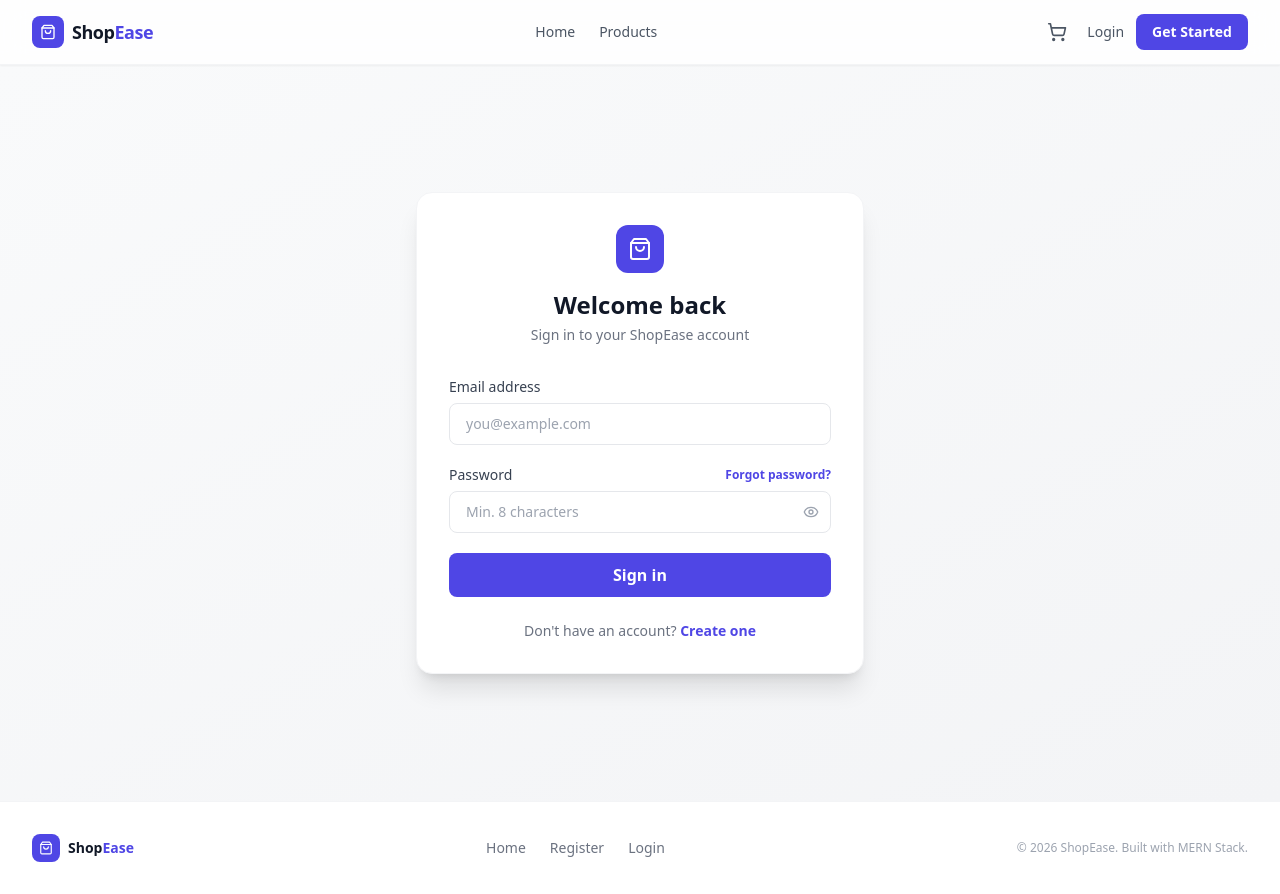
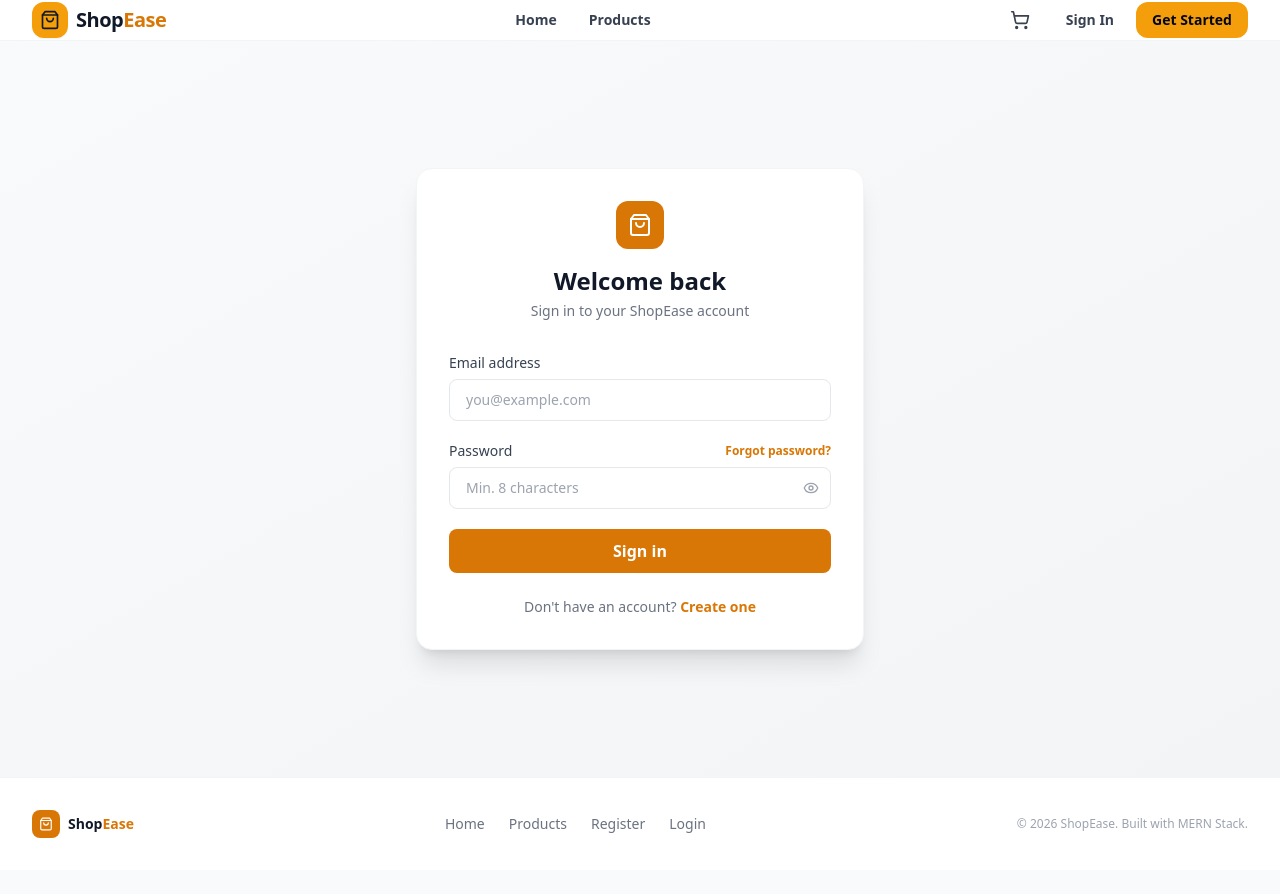
Before and after one commit to Jay-Prajapati05/ShopEase, a React (Vite) app in the folder client/: page /login in a window 1280 px wide. After the commit the page ends 870 px from the top, so only its background shows below. Built offline with nearby package versions, Linux system fonts and the light colour scheme; no server answers.

Commit message:
feat(theme): add centralized color tokens and responsive mobile navigation drawer

```diff
--- a/client/src/components/layout/Footer.jsx
+++ b/client/src/components/layout/Footer.jsx
@@ -1,12 +1,14 @@
 import { Link } from "react-router-dom";
-import { ShoppingBag, Github } from "lucide-react";
+import { ShoppingBag } from "lucide-react";
+import { useAuth } from "../../hooks/useAuth.js";
 
 export default function Footer() {
+  const { isAuthenticated } = useAuth();
   const year = new Date().getFullYear();
 
   return (
-    <footer className="bg-white border-t border-gray-100 mt-auto">
-      <div className="max-w-7xl mx-auto px-4 sm:px-6 lg:px-8 py-8">
+    <footer className="bg-white border-t border-gray-100 mt-auto w-full max-w-full">
+      <div className="max-w-7xl mx-auto px-3 sm:px-6 lg:px-8 py-8 w-full">
         <div className="flex flex-col md:flex-row items-center justify-between gap-4">
 
           {/* Brand */}
@@ -19,11 +21,21 @@ export default function Footer() {
             </span>
           </div>
 
-          {/* Links */}
-          <nav className="flex items-center gap-6 text-sm text-gray-500">
+          {/* Links (Auth-Aware) */}
+          <nav className="flex items-center gap-5 sm:gap-6 text-xs sm:text-sm text-gray-500">
             <Link to="/" className="hover:text-brand-600 transition-colors">Home</Link>
-            <Link to="/register" className="hover:text-brand-600 transition-colors">Register</Link>
-            <Link to="/login" className="hover:text-brand-600 transition-colors">Login</Link>
+            <Link to="/products" className="hover:text-brand-600 transition-colors">Products</Link>
+            {isAuthenticated ? (
+              <>
+                <Link to="/my-orders" className="hover:text-brand-600 transition-colors">My Orders</Link>
+                <Link to="/cart" className="hover:text-brand-600 transition-colors">Cart</Link>
+              </>
+            ) : (
+              <>
+                <Link to="/register" className="hover:text-brand-600 transition-colors">Register</Link>
+                <Link to="/login" className="hover:text-brand-600 transition-colors">Login</Link>
+              </>
+            )}
           </nav>
 
           {/* Copyright */}
--- a/client/src/components/layout/MainLayout.jsx
+++ b/client/src/components/layout/MainLayout.jsx
@@ -9,9 +9,9 @@ import Footer from "./Footer.jsx";
  */
 export default function MainLayout() {
   return (
-    <div className="min-h-screen flex flex-col bg-gray-50">
+    <div className="min-h-screen flex flex-col bg-gray-50 overflow-x-hidden w-full max-w-full">
       <Navbar />
-      <main className="flex-1">
+      <main className="flex-1 w-full max-w-full">
         <Outlet />
       </main>
       <Footer />
--- a/client/src/components/layout/Navbar.jsx
+++ b/client/src/components/layout/Navbar.jsx
@@ -1,5 +1,16 @@
 import { Link, NavLink, useNavigate } from "react-router-dom";
-import { ShoppingBag, LogOut, LayoutDashboard, Menu, X, ShoppingCart, Package } from "lucide-react";
+import {
+  ShoppingBag,
+  LogOut,
+  LayoutDashboard,
+  Menu,
+  X,
+  ShoppingCart,
+  Package,
+  Home,
+  User,
+  ChevronRight,
+} from "lucide-react";
 import { useState } from "react";
 import { useAuth } from "../../hooks/useAuth.js";
 import { useCart } from "../../hooks/useCart.js";
@@ -12,49 +23,60 @@ export default function Navbar() {
 
   const handleLogout = async () => {
     await logout();
+    setMobileOpen(false);
     navigate("/login");
   };
 
-  const navLinkClass = ({ isActive }) =>
-    `text-sm font-medium transition-colors duration-150 ${
+  const desktopNavLinkClass = ({ isActive }) =>
+    `text-sm font-semibold transition-colors duration-150 py-1.5 px-3 rounded-lg ${
       isActive
-        ? "text-brand-600"
-        : "text-gray-600 hover:text-brand-600"
+        ? "text-brand-700 bg-brand-50"
+        : "text-gray-700 hover:text-brand-600 hover:bg-gray-50"
+    }`;
+
+  const mobileNavLinkClass = ({ isActive }) =>
+    `flex items-center justify-between w-full px-4 py-3 rounded-xl text-sm font-semibold transition-all ${
+      isActive
+        ? "bg-brand-50 text-brand-800 border border-brand-200/80 shadow-xs"
+        : "text-gray-700 hover:bg-gray-50 active:bg-gray-100"
     }`;
 
   return (
-    <header className="sticky top-0 z-50 bg-white/80 backdrop-blur-md border-b border-gray-100 shadow-sm">
-      <nav className="max-w-7xl mx-auto px-4 sm:px-6 lg:px-8">
-        <div className="flex items-center justify-between h-16">
-
+    <header className="sticky top-0 z-50 bg-white/95 backdrop-blur-md border-b border-gray-100 shadow-xs w-full max-w-full">
+      <nav className="max-w-7xl mx-auto px-3 sm:px-6 lg:px-8 w-full">
+        <div className="flex items-center justify-between h-15 sm:h-18">
           {/* Logo */}
-          <Link to="/" className="flex items-center gap-2 group">
-            <div className="w-8 h-8 bg-brand-600 rounded-lg flex items-center justify-center group-hover:bg-brand-700 transition-colors">
-              <ShoppingBag className="w-4 h-4 text-white" />
+          <Link to="/" className="flex items-center gap-2 group flex-shrink-0">
+            <div className="w-8 h-8 sm:w-9 sm:h-9 bg-brand-500 rounded-xl flex items-center justify-center text-white shadow-sm group-hover:bg-brand-600 transition-colors">
+              <ShoppingBag className="w-4 h-4 sm:w-5 sm:h-5 text-gray-900" />
             </div>
-            <span className="text-lg font-bold text-gray-900 tracking-tight">
+            <span className="text-lg sm:text-xl font-extrabold text-gray-900 tracking-tight">
               Shop<span className="text-brand-600">Ease</span>
             </span>
           </Link>
 
-          {/* Desktop nav */}
-          <div className="hidden md:flex items-center gap-6">
-            <NavLink to="/" end className={navLinkClass}>Home</NavLink>
-            <NavLink to="/products" className={navLinkClass}>Products</NavLink>
+          {/* Desktop nav links */}
+          <div className="hidden md:flex items-center gap-2">
+            <NavLink to="/" end className={desktopNavLinkClass}>
+              Home
+            </NavLink>
+            <NavLink to="/products" className={desktopNavLinkClass}>
+              Products
+            </NavLink>
 
             {isAuthenticated && (
-              <NavLink to="/my-orders" className={navLinkClass}>
+              <NavLink to="/my-orders" className={desktopNavLinkClass}>
                 <span className="flex items-center gap-1.5">
-                  <Package className="w-3.5 h-3.5" />
+                  <Package className="w-4 h-4 text-gray-500" />
                   My Orders
                 </span>
               </NavLink>
             )}
 
             {isAdmin && (
-              <NavLink to="/admin" className={navLinkClass}>
-                <span className="flex items-center gap-1">
-                  <LayoutDashboard className="w-3.5 h-3.5" />
+              <NavLink to="/admin" className={desktopNavLinkClass}>
+                <span className="flex items-center gap-1.5 text-brand-700 font-bold">
+                  <LayoutDashboard className="w-4 h-4" />
                   Admin
                 </span>
               </NavLink>
@@ -63,115 +85,220 @@ export default function Navbar() {
 
           {/* Desktop right side */}
           <div className="hidden md:flex items-center gap-3">
-            {/* Cart icon */}
-            <Link to="/cart" className="relative p-2 rounded-lg text-gray-600 hover:bg-gray-100 transition-colors" aria-label="Cart">
-              <ShoppingCart className="w-5 h-5" />
+            {/* Cart Button */}
+            <Link
+              to="/cart"
+              className="relative p-2.5 rounded-xl text-gray-700 hover:bg-gray-100 transition-colors flex items-center gap-2"
+              aria-label="Shopping Cart"
+            >
+              <ShoppingCart className="w-5 h-5 text-gray-700" />
               {totalItems > 0 && (
-                <span className="absolute -top-0.5 -right-0.5 w-4 h-4 bg-brand-600 text-white text-[10px] font-bold rounded-full flex items-center justify-center">
-                  {totalItems > 9 ? "9+" : totalItems}
+                <span className="absolute -top-1 -right-1 min-w-[20px] h-5 px-1 bg-brand-500 text-gray-950 text-xs font-black rounded-full flex items-center justify-center shadow-xs">
+                  {totalItems > 99 ? "99+" : totalItems}
                 </span>
               )}
             </Link>
 
             {isAuthenticated ? (
-              <>
-                <span className="text-sm text-gray-500 font-medium">
-                  Hi, {user?.name?.split(" ")[0]}
+              <div className="flex items-center gap-3 pl-2 border-l border-gray-200">
+                <div className="flex items-center gap-2">
+                  <div className="w-8 h-8 rounded-full bg-brand-100 border border-brand-200 text-brand-800 font-bold text-xs flex items-center justify-center">
+                    {user?.name?.[0]?.toUpperCase() || "U"}
+                  </div>
+                  <span className="text-sm font-semibold text-gray-800">
+                    {user?.name?.split(" ")[0]}
                   </span>
+                </div>
                 <button
+                  type="button"
                   onClick={handleLogout}
-                  className="flex items-center gap-1.5 text-sm font-medium text-gray-600 hover:text-red-500 transition-colors"
+                  className="p-2 text-gray-400 hover:text-red-600 hover:bg-red-50 rounded-xl transition-colors"
+                  title="Logout"
                 >
                   <LogOut className="w-4 h-4" />
-                  Logout
                 </button>
-              </>
+              </div>
             ) : (
-              <>
+              <div className="flex items-center gap-2">
                 <Link
                   to="/login"
-                  className="text-sm font-medium text-gray-600 hover:text-brand-600 transition-colors"
+                  className="text-sm font-semibold text-gray-700 hover:text-brand-600 px-3.5 py-2 rounded-lg hover:bg-gray-50 transition-colors"
                 >
-                  Login
+                  Sign In
                 </Link>
                 <Link
                   to="/register"
-                  className="text-sm font-semibold bg-brand-600 text-white px-4 py-2 rounded-lg hover:bg-brand-700 transition-colors"
+                  className="text-sm font-bold bg-brand-500 text-gray-950 px-4 py-2 rounded-xl hover:bg-brand-600 hover:text-white transition-all shadow-xs hover:shadow-sm"
                 >
                   Get Started
                 </Link>
-              </>
+              </div>
             )}
           </div>
 
-          {/* Mobile menu toggle */}
+          {/* Mobile right items (Cart + Hamburger) - Always visible and flex-shrink-0 */}
+          <div className="flex items-center gap-1 md:hidden flex-shrink-0">
+            <Link
+              to="/cart"
+              className="relative p-2 rounded-xl text-gray-700 hover:bg-gray-100 transition-colors"
+              aria-label="Cart"
+              onClick={() => setMobileOpen(false)}
+            >
+              <ShoppingCart className="w-5 h-5 text-gray-800" />
+              {totalItems > 0 && (
+                <span className="absolute -top-0.5 -right-0.5 min-w-[18px] h-[18px] px-1 bg-brand-500 text-gray-950 text-[10px] font-black rounded-full flex items-center justify-center shadow-xs">
+                  {totalItems > 99 ? "99+" : totalItems}
+                </span>
+              )}
+            </Link>
+
             <button
-            className="md:hidden p-2 rounded-lg text-gray-600 hover:bg-gray-100 transition-colors"
+              type="button"
+              className="p-2 rounded-xl text-gray-700 hover:bg-gray-100 active:bg-gray-200 transition-colors"
               onClick={() => setMobileOpen((prev) => !prev)}
-            aria-label="Toggle menu"
+              aria-label="Toggle navigation menu"
             >
-            {mobileOpen ? <X className="w-5 h-5" /> : <Menu className="w-5 h-5" />}
+              {mobileOpen ? <X className="w-6 h-6" /> : <Menu className="w-6 h-6" />}
             </button>
           </div>
+        </div>
 
-        {/* Mobile dropdown */}
+        {/* Mobile dropdown drawer (Fixed, spacious, vertical stack) */}
         {mobileOpen && (
-          <div className="md:hidden border-t border-gray-100 py-4 space-y-3">
+          <div className="md:hidden border-t border-gray-100 py-4 pb-6 space-y-4 animate-in fade-in slide-in-from-top-2 duration-200">
+            {/* User Profile Card (if authenticated) */}
+            {isAuthenticated ? (
+              <div className="bg-gray-50 border border-gray-200/80 rounded-2xl p-4 flex items-center justify-between">
+                <div className="flex items-center gap-3">
+                  <div className="w-10 h-10 rounded-full bg-brand-500 text-gray-950 font-black text-sm flex items-center justify-center shadow-xs">
+                    {user?.name?.[0]?.toUpperCase() || "U"}
+                  </div>
+                  <div>
+                    <h3 className="text-sm font-bold text-gray-900 leading-tight">
+                      {user?.name}
+                    </h3>
+                    <p className="text-xs text-gray-500 truncate max-w-[180px]">
+                      {user?.email}
+                    </p>
+                  </div>
+                </div>
+                {isAdmin && (
+                  <span className="px-2.5 py-1 bg-brand-100 text-brand-800 font-bold text-[11px] rounded-full uppercase tracking-wider">
+                    Admin
+                  </span>
+                )}
+              </div>
+            ) : (
+              <div className="bg-brand-50/60 border border-brand-200/60 rounded-2xl p-4 text-center">
+                <p className="text-xs text-gray-600 mb-3">
+                  Sign in for a faster checkout & track your orders
+                </p>
+                <div className="grid grid-cols-2 gap-2">
+                  <Link
+                    to="/login"
+                    onClick={() => setMobileOpen(false)}
+                    className="w-full py-2.5 px-3 bg-white border border-gray-200 text-gray-800 text-xs font-bold rounded-xl shadow-xs"
+                  >
+                    Sign In
+                  </Link>
+                  <Link
+                    to="/register"
+                    onClick={() => setMobileOpen(false)}
+                    className="w-full py-2.5 px-3 bg-brand-500 text-gray-950 text-xs font-black rounded-xl shadow-xs hover:bg-brand-600"
+                  >
+                    Register
+                  </Link>
+                </div>
+              </div>
+            )}
+
+            {/* Vertical Navigation Links */}
+            <div className="flex flex-col space-y-1">
               <NavLink
                 to="/"
                 end
-              className={navLinkClass}
+                className={mobileNavLinkClass}
                 onClick={() => setMobileOpen(false)}
               >
-              Home
+                <div className="flex items-center gap-3">
+                  <Home className="w-4 h-4 text-gray-500" />
+                  <span>Home</span>
+                </div>
+                <ChevronRight className="w-4 h-4 text-gray-400" />
               </NavLink>
+
               <NavLink
                 to="/products"
-              className={navLinkClass}
+                className={mobileNavLinkClass}
                 onClick={() => setMobileOpen(false)}
               >
-              Products
+                <div className="flex items-center gap-3">
+                  <ShoppingBag className="w-4 h-4 text-gray-500" />
+                  <span>Explore Products</span>
+                </div>
+                <ChevronRight className="w-4 h-4 text-gray-400" />
               </NavLink>
+
               <NavLink
                 to="/cart"
-              className={navLinkClass}
+                className={mobileNavLinkClass}
                 onClick={() => setMobileOpen(false)}
               >
-              Cart {totalItems > 0 && <span className="text-brand-600 font-bold">({totalItems})</span>}
+                <div className="flex items-center gap-3">
+                  <ShoppingCart className="w-4 h-4 text-gray-500" />
+                  <span>My Cart</span>
+                </div>
+                {totalItems > 0 ? (
+                  <span className="px-2 py-0.5 bg-brand-500 text-gray-950 font-black text-xs rounded-full">
+                    {totalItems}
+                  </span>
+                ) : (
+                  <ChevronRight className="w-4 h-4 text-gray-400" />
+                )}
               </NavLink>
+
               {isAuthenticated && (
                 <NavLink
                   to="/my-orders"
-                className={navLinkClass}
+                  className={mobileNavLinkClass}
                   onClick={() => setMobileOpen(false)}
                 >
-                My Orders
+                  <div className="flex items-center gap-3">
+                    <Package className="w-4 h-4 text-gray-500" />
+                    <span>My Orders</span>
+                  </div>
+                  <ChevronRight className="w-4 h-4 text-gray-400" />
                 </NavLink>
               )}
+
               {isAdmin && (
                 <NavLink
                   to="/admin"
-                className={navLinkClass}
+                  className={mobileNavLinkClass}
                   onClick={() => setMobileOpen(false)}
                 >
-                Admin Dashboard
+                  <div className="flex items-center gap-3 text-brand-700 font-bold">
+                    <LayoutDashboard className="w-4 h-4" />
+                    <span>Admin Workspace</span>
+                  </div>
+                  <ChevronRight className="w-4 h-4 text-brand-500" />
                 </NavLink>
               )}
+            </div>
+
+            {/* Logout button (if logged in) */}
+            {isAuthenticated && (
               <div className="pt-2 border-t border-gray-100">
-              {isAuthenticated ? (
                 <button
-                  onClick={() => { handleLogout(); setMobileOpen(false); }}
-                  className="flex items-center gap-1.5 text-sm font-medium text-red-500"
+                  type="button"
+                  onClick={handleLogout}
+                  className="flex items-center gap-3 w-full px-4 py-3 text-sm font-semibold text-red-600 hover:bg-red-50 rounded-xl transition-colors"
                 >
-                  <LogOut className="w-4 h-4" /> Logout
+                  <LogOut className="w-4 h-4" />
+                  <span>Logout</span>
                 </button>
-              ) : (
-                <div className="flex flex-col gap-2">
-                  <Link to="/login" className="text-sm font-medium text-gray-700" onClick={() => setMobileOpen(false)}>Login</Link>
-                  <Link to="/register" className="text-sm font-semibold text-brand-600" onClick={() => setMobileOpen(false)}>Get Started</Link>
               </div>
             )}
-            </div>
           </div>
         )}
       </nav>
--- a/client/src/index.css
+++ b/client/src/index.css
@@ -3,7 +3,56 @@
 @tailwind utilities;
 
 @layer base {
-  body {
+  :root {
+    /* =========================================================================
+       SHOPEASE DESIGN SYSTEM - CENTRALIZED THEME TOKENS
+       Change these RGB triplets in ONE place to re-theme the entire application!
+       RGB triplets allow Tailwind opacity modifiers (e.g. bg-brand-50/50).
+       ========================================================================= */
+
+    /* 🟡 ACTIVE THEME: AMAZON / FLIPKART WARM GOLDEN AMBER (Default) */
+    --brand-50: 255 251 235;    /* #fffbeb - Soft background tint */
+    --brand-100: 254 243 199;   /* #fef3c7 - Light badge / chip */
+    --brand-200: 253 230 138;   /* #fde68a - Subtle border */
+    --brand-300: 252 211 77;    /* #fcd34d - Star ratings / accents */
+    --brand-400: 251 191 36;    /* #fbbf24 - Vibrant yellow */
+    --brand-500: 245 158 11;    /* #f59e0b - Primary Brand Gold */
+    --brand-600: 217 119 6;     /* #d97706 - Primary Action Buttons & Links */
+    --brand-700: 180 83 9;      /* #b45309 - Button Hover / Deep Accent */
+    --brand-800: 146 64 14;     /* #92400e - Deep Text */
+    --brand-900: 120 53 15;     /* #78350f - Maximum Contrast Text */
+
+    /* -------------------------------------------------------------------------
+       PRESET 2: FRESH MINT / EMERALD GREEN (Blinkit, Organic D2C, Groceries)
+       To switch to Green: replace values above with these:
+       --brand-50: 240 253 244;
+       --brand-100: 220 252 231;
+       --brand-200: 187 247 208;
+       --brand-300: 134 239 172;
+       --brand-400: 74 222 128;
+       --brand-500: 34 197 94;
+       --brand-600: 22 163 74;
+       --brand-700: 21 128 61;
+       --brand-800: 22 101 52;
+       --brand-900: 20 83 45;
+       -------------------------------------------------------------------------
+       PRESET 3: FLIPKART ROYAL BLUE (Electronics, Tech, Gadgets)
+       --brand-50: 239 246 255;
+       --brand-100: 219 234 254;
+       --brand-200: 191 219 254;
+       --brand-300: 147 197 253;
+       --brand-400: 96 165 250;
+       --brand-500: 59 130 246;
+       --brand-600: 37 99 235;
+       --brand-700: 29 78 216;
+       --brand-800: 30 64 175;
+       --brand-900: 30 58 138;
+       ------------------------------------------------------------------------- */
+  }
+
+  html, body {
+    overflow-x: hidden;
+    max-width: 100%;
     font-family: 'Inter', -apple-system, BlinkMacSystemFont, 'Segoe UI', Roboto, Oxygen, Ubuntu, Cantarell, sans-serif;
   }
 }
--- a/client/tailwind.config.js
+++ b/client/tailwind.config.js
@@ -8,12 +8,16 @@ export default {
     extend: {
       colors: {
         brand: {
-          50: "#eef2ff",
-          100: "#e0e7ff",
-          200: "#c7d2fe",
-          500: "#6366f1",
-          600: "#4f46e5",
-          700: "#4338ca",
+          50: "rgb(var(--brand-50) / <alpha-value>)",
+          100: "rgb(var(--brand-100) / <alpha-value>)",
+          200: "rgb(var(--brand-200) / <alpha-value>)",
+          300: "rgb(var(--brand-300) / <alpha-value>)",
+          400: "rgb(var(--brand-400) / <alpha-value>)",
+          500: "rgb(var(--brand-500) / <alpha-value>)",
+          600: "rgb(var(--brand-600) / <alpha-value>)",
+          700: "rgb(var(--brand-700) / <alpha-value>)",
+          800: "rgb(var(--brand-800) / <alpha-value>)",
+          900: "rgb(var(--brand-900) / <alpha-value>)",
         },
       },
     },
```
Lines whose indentation alone changed are shown as unchanged.
